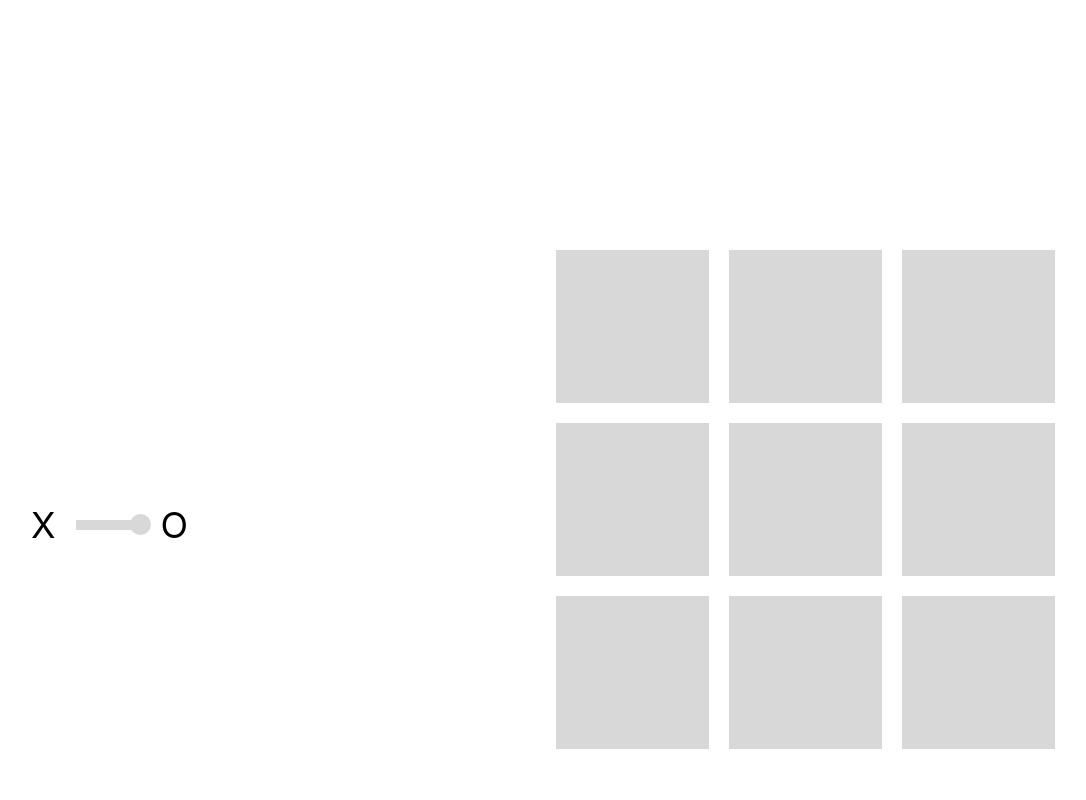
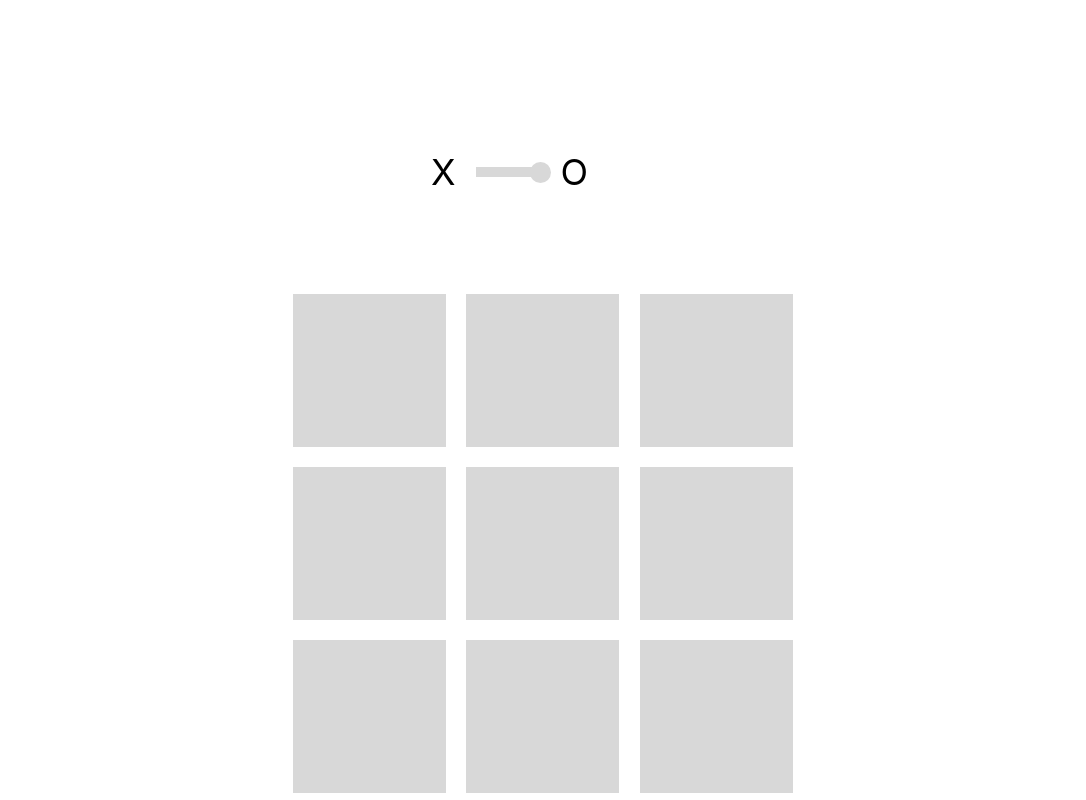
Before and after one commit to AlexandrKirichenko/Tic-Tac-Toe, a React (Create React App) app: page / in a window 1280 px wide. Shown: the whole page, without its empty margins (97-1183 px from the left). Built offline with nearby package versions, Linux system fonts and the light colour scheme.

Commit message:
refactor helper.js , border add component Move

```diff
--- a/src/components/Board/Board.jsx
+++ b/src/components/Board/Board.jsx
@@ -7,7 +7,7 @@ const Board = ({squares, click, disableColor}) => {
         <div className="board">
             {
                 squares.map((square, i) => (
-                    <Square key={i} value={square} onClick={() => click(i)} disable = { Boolean( squares ) } />
+                    <Square key={i} value={square} onClick={() => click(i)} disable = { Boolean( squares[i] ) } />
                         ))
             }
         </div>
--- a/src/components/Game/Game.scss
+++ b/src/components/Game/Game.scss
@@ -8,3 +8,11 @@
 .all-gray-color .color-modificator {
   color: gray;
 }
+
+$color-square: #D8D8D8;
+$color-onhover: #D8D8D8;
+$color-winner: #fff;
+$color-button: #D8D8D8;
+$color-bgbutton: #979797;
+$color-square-text: #a2a2a2;
+$color-border-button: #979797;
--- a/src/components/Move/Move.jsx
+++ b/src/components/Move/Move.jsx
@@ -3,7 +3,7 @@ import './Move.scss'
 
 const Move = ({player}) => {
     return (
-        <div className="wrapper">
+        <div className="wraper">
             <div className="move_dsc color-modificator ">  X</div>
             <div className="btn__line"></div>
             <div className="move_dsc color-modificator ">  O </div>
--- a/src/components/Move/Move.scss
+++ b/src/components/Move/Move.scss
@@ -1,8 +1,9 @@
-.wrapper {
+.wraper {
   display: flex;
   align-items: center;
   ////justify-content: revert;
   position: relative;
+  margin: 0 0 0 400px;
   .move_dsc {
     font-size: 36px;
     font-style: normal;
--- a/src/components/Square/Square.jsx
+++ b/src/components/Square/Square.jsx
@@ -3,7 +3,7 @@ import './Square.scss';
 
 const Square = ({onClick, value, disable, disableColor}) => {
     return (
-        <button className="square" onClick={onClick} disable={disable} disableColor={disableColor}>
+        <button className={`square ${disableColor ? '.color-black' : '.color-gray ' }` } onClick={onClick} disable={disable} disableColor={disableColor}>
             {value}
         </button>
     )
```
Also changed, not shown: src/App.scss (+7 -0 lines), src/components/Square/Square.scss (line endings or trailing spaces).
